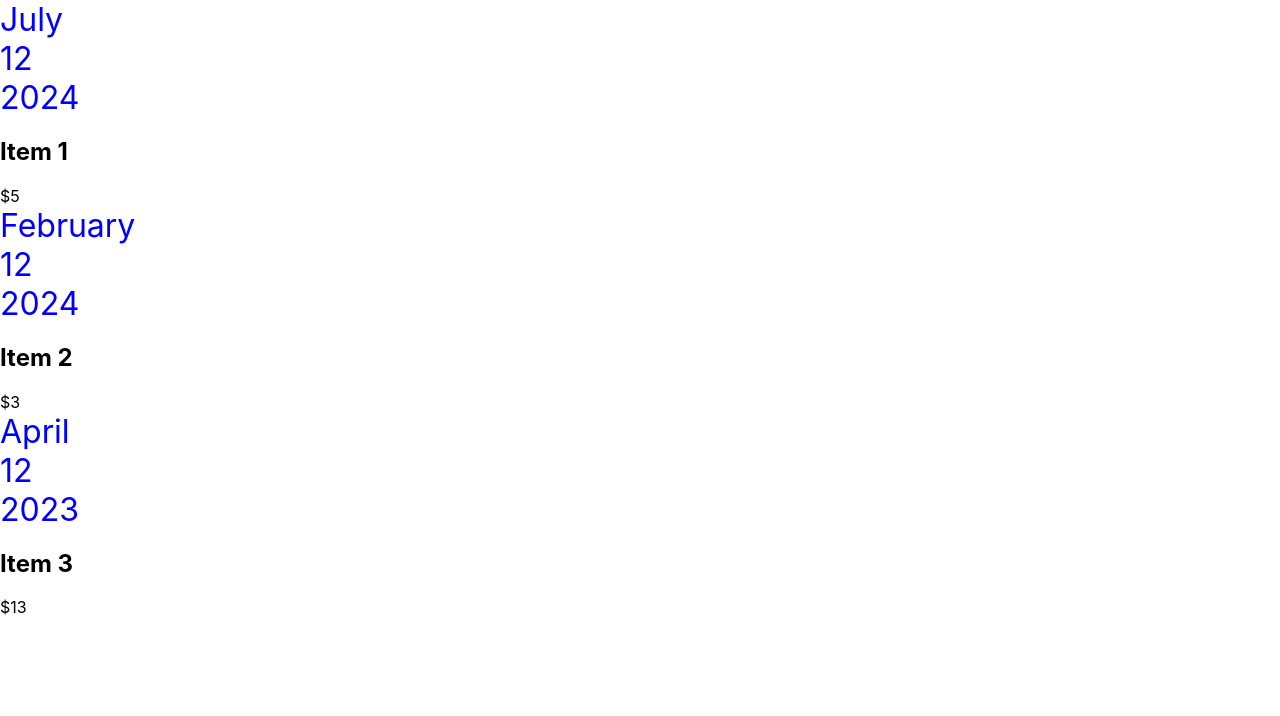
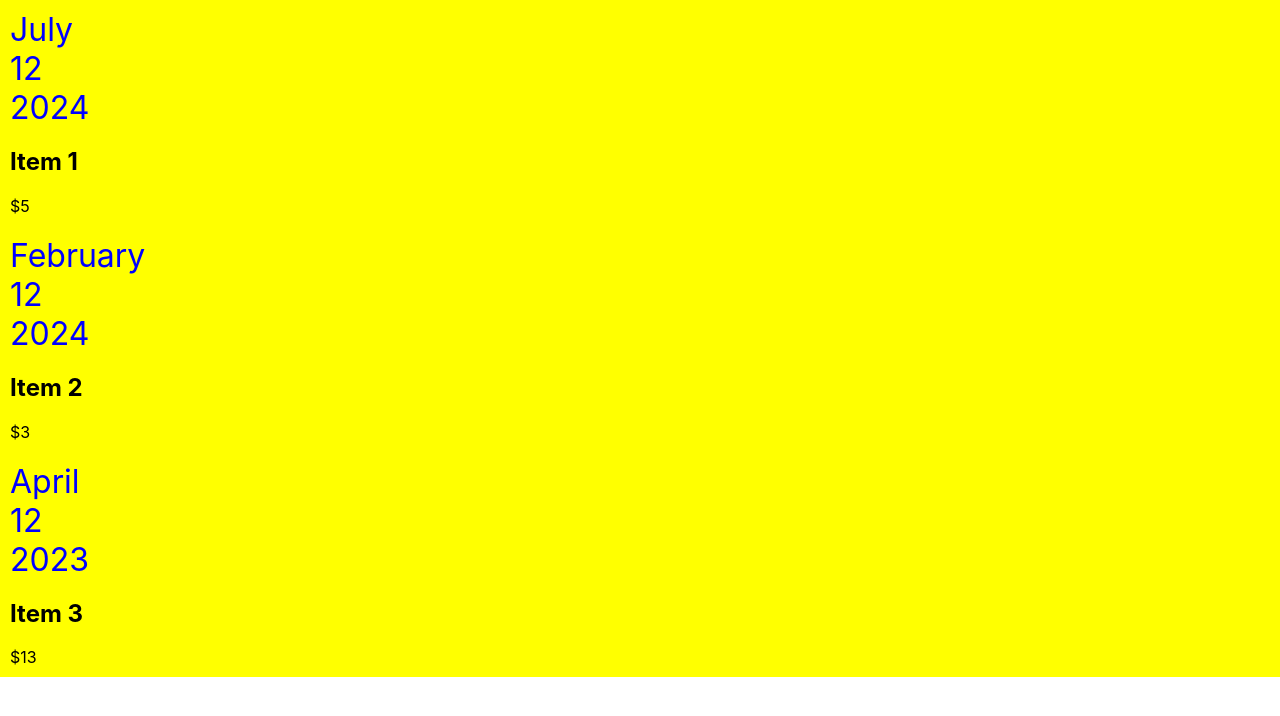
Before and after one commit to Trung-Hieu-Dev/learning-react, a React (Create React App) app: page / in a window 1280 px wide. Shown: the top 716 px of the page. Built offline with nearby package versions, Linux system fonts and the light colour scheme.

Commit message:
bind class

```diff
--- a/src/App.css
+++ b/src/App.css
@@ -6,3 +6,8 @@
 .title {
     font-size: 24px;
 }
+
+.card {
+    padding: 10px;
+    background-color: yellow;
+}
--- a/src/Car.js
+++ b/src/Car.js
@@ -1,6 +1,9 @@
 function Card(props) {
+
+    var classes = props.className;
+
     return (
-        <div>
+        <div className={classes}>
             {props.children} {/*same slot in vuejs*/}
         </div>
     )
--- a/src/ExpenseItem.js
+++ b/src/ExpenseItem.js
@@ -4,7 +4,7 @@ import ExpenseDate from './ExpenseDate'
 function ExpenseItem(props) {
 
     return (
-        <Card>
+        <Card className="card">
             <ExpenseDate date={props.date} />
             <div>
                 <h2 className="title">{props.title}</h2>
```
